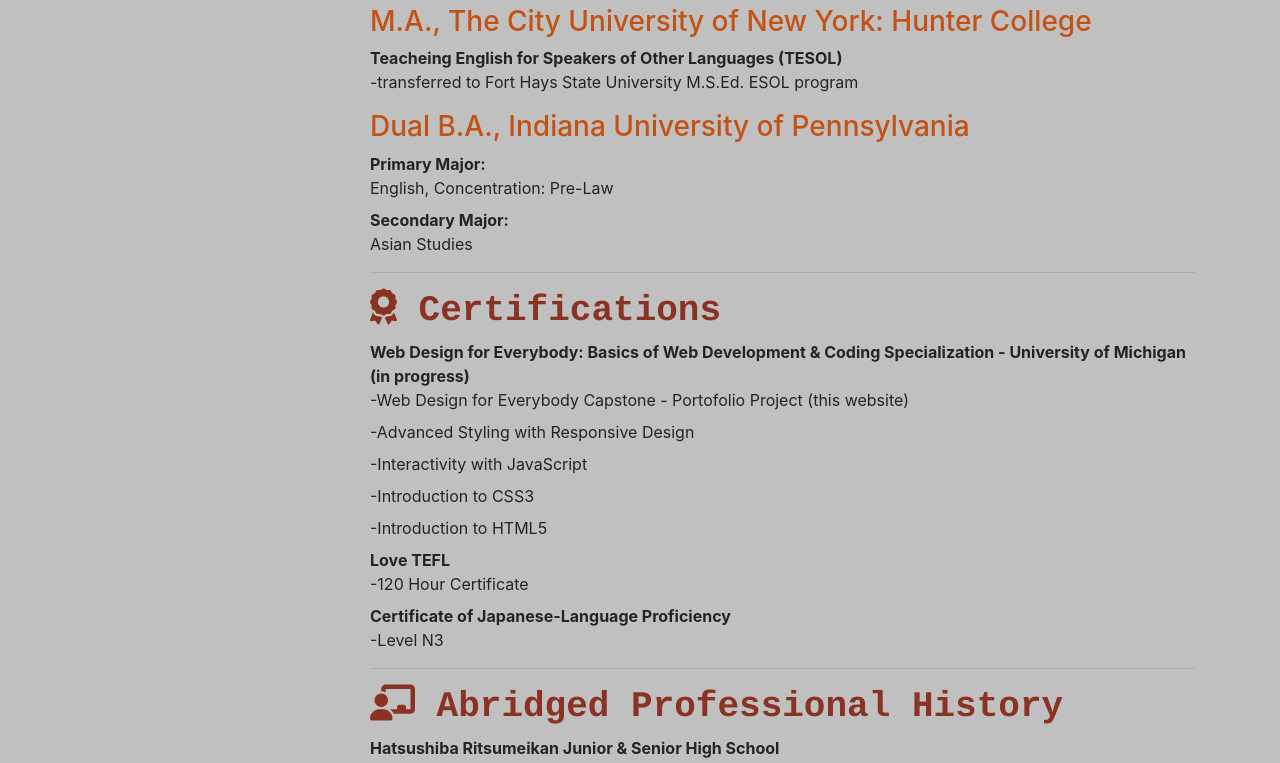
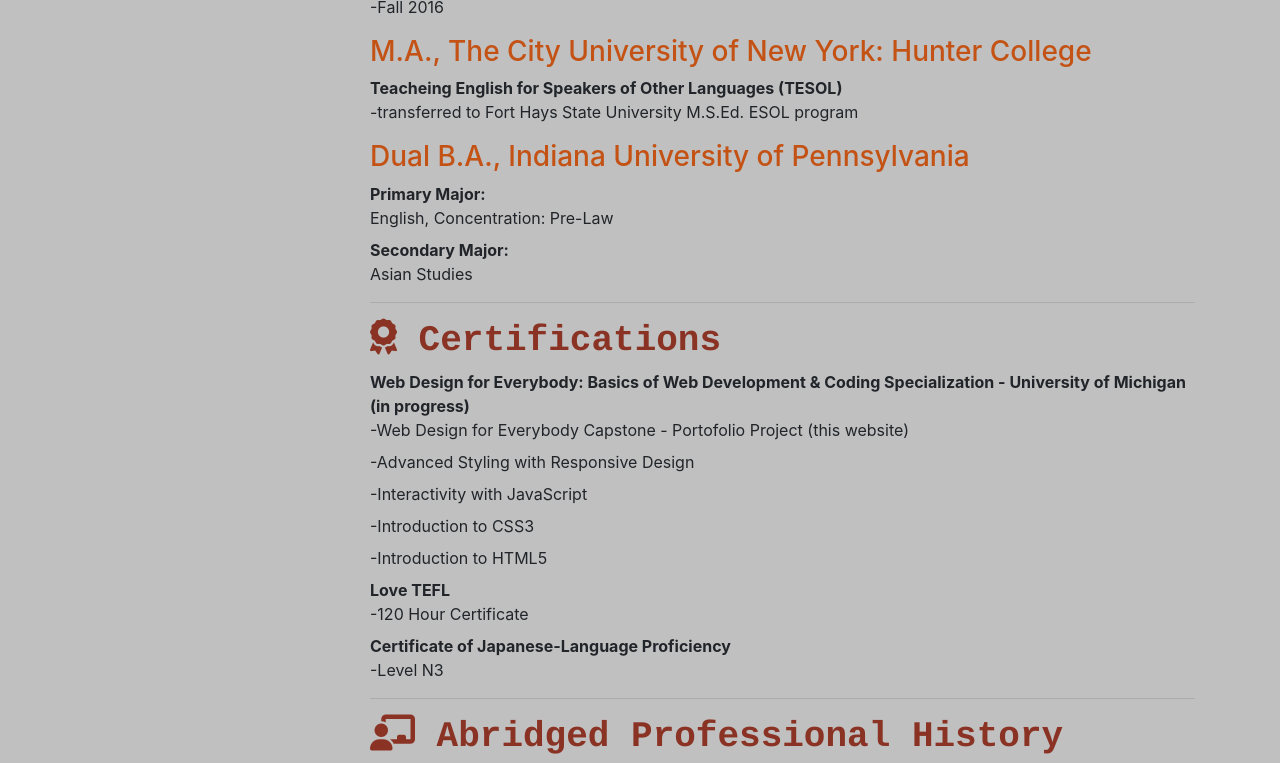
Before and after one commit to EATrpg/EATrpg, a plain HTML site: page about.html in a window 1280 px wide. Shown: the part 697-1460 px from the top of the page. Drawn offline with nearby package versions, Linux system fonts and the light colour scheme.

Commit message:
About Me
Updated margin space between CV and Navbar

```diff
--- a/CSS/style.css
+++ b/CSS/style.css
@@ -155,3 +155,8 @@
 	margin-right: auto;
 	width: 60%;
 }
+
+
+#CV{
+	margin-top:30px;
+}
```
